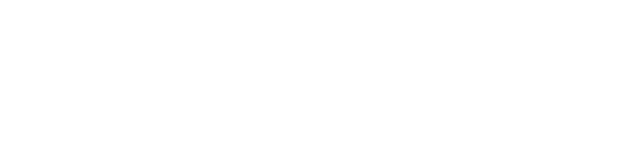
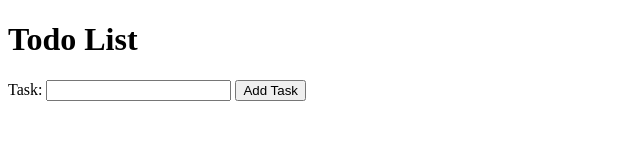
Before and after one commit to wesley-hsieh/JS_Todo, a plain HTML site: page index.html in a window 1280 px wide. Shown: the whole page, without its empty margins (0-640 px from the left). Drawn offline with Linux system fonts and the light colour scheme.

Commit message:
index.html framework for form

```diff
--- a/index.html
+++ b/index.html
@@ -7,6 +7,14 @@
     <title>JS Todo Exercise</title>
 </head>
 <body>
+    <h1>Todo List</h1>
+    <ul id="todo_list">  </ul>
+    <form id="todo_form" action="#">
+        <label for="task">Task: </label>
+        <input type="text" name="task" id="task">
 
+        <input type="submit" value="Add Task">
+    </form>
+    <script src="app.js"></script>
 </body>
 </html>
```
